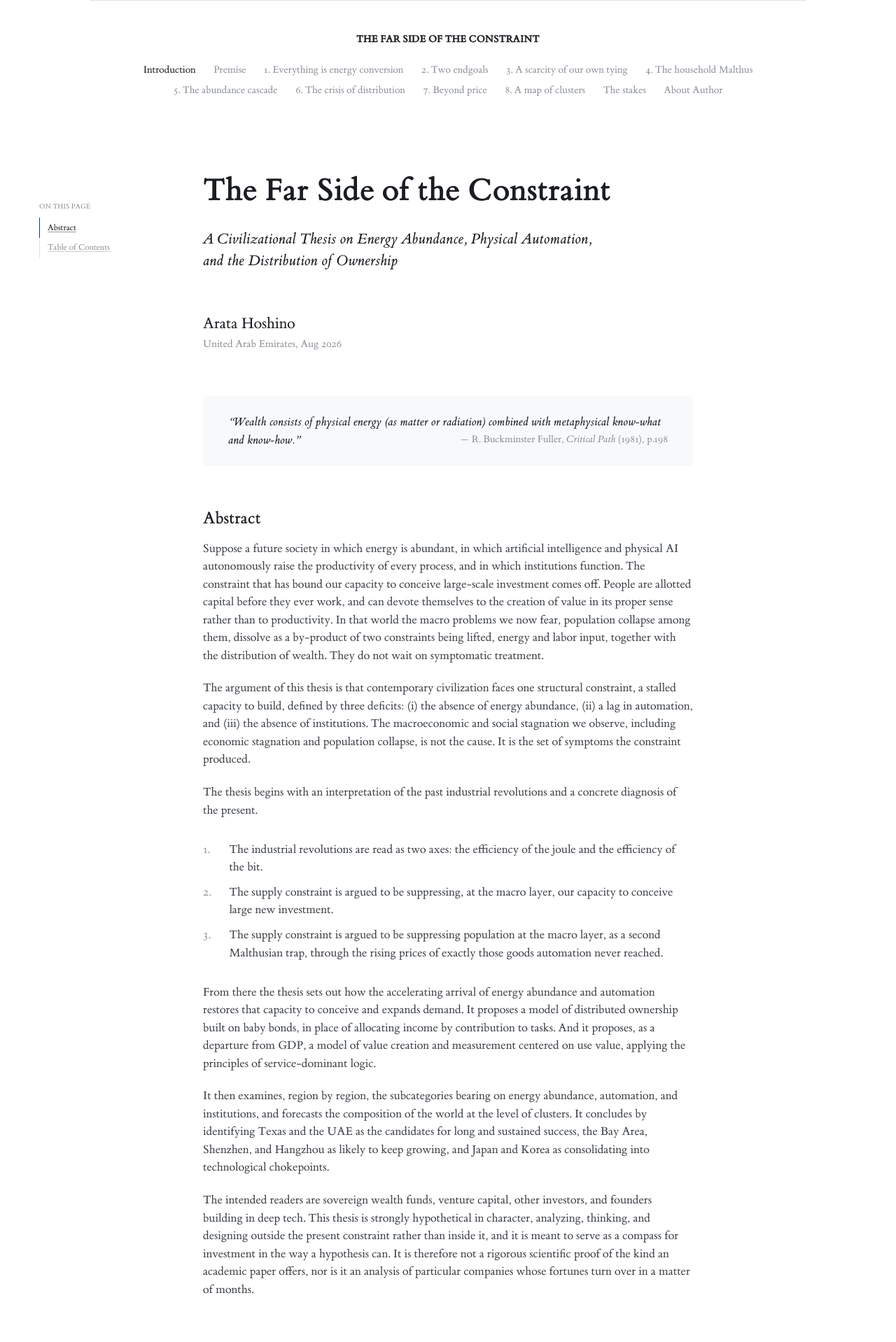
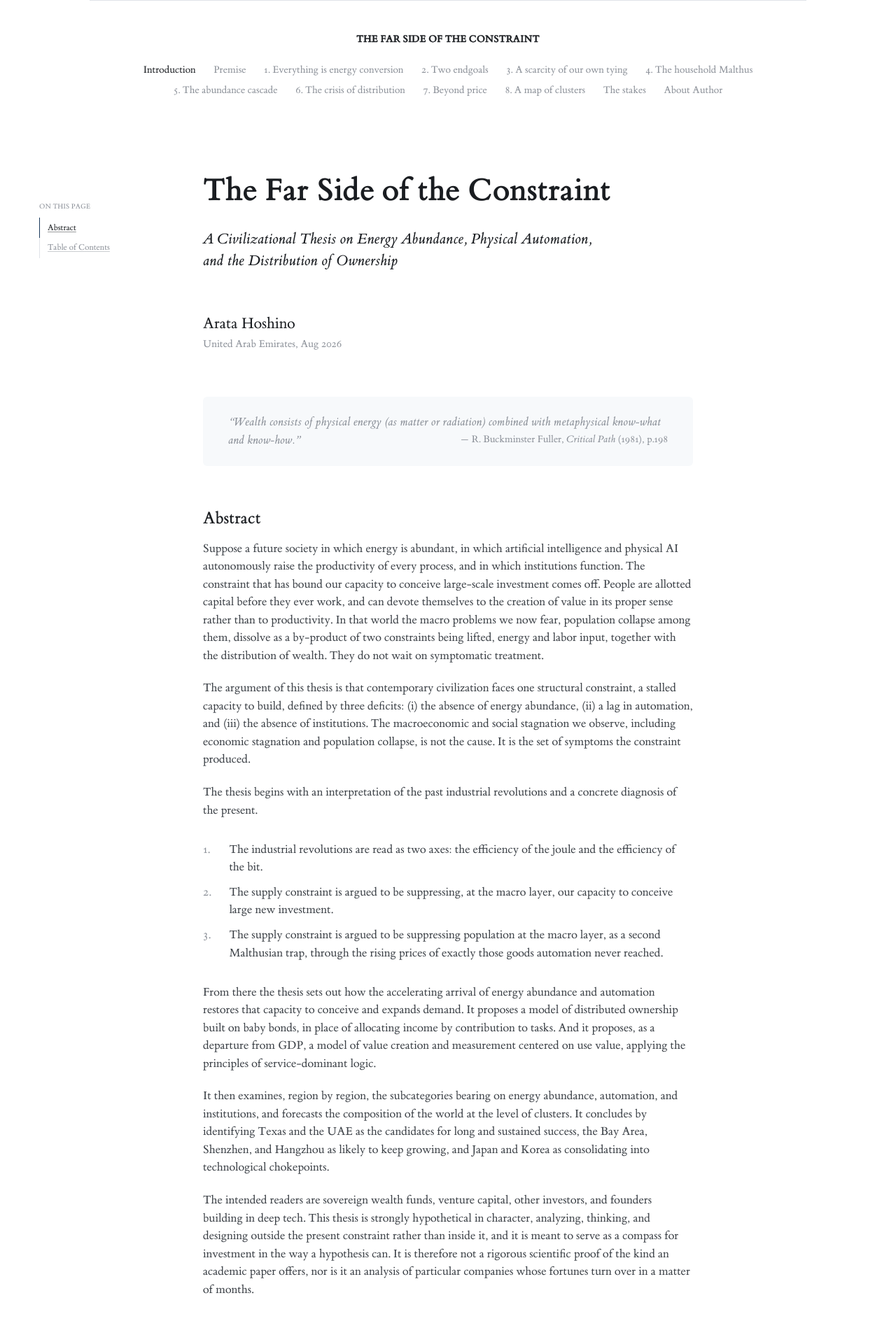
Before and after one commit to arata-hoshino/arata-hoshino.github.io, a Jekyll site: the page built from index.md, in a window 1280 px wide. Shown: the top 1918 px of the page at 70% size. Built offline with Jekyll 4.4.1, drawn with Linux system fonts in a browser that asks for light colours.

Commit message:
Set the quotation at the colour of its source
Co-Authored-By: Claude Opus 5 <noreply@anthropic.com>

```diff
--- a/assets/css/style.css
+++ b/assets/css/style.css
@@ -580,7 +580,8 @@ main {
 
 .epigraph blockquote {
   margin: 0;
-  color: var(--ink);
+  /* the quotation and its source are set at one colour */
+  color: var(--muted);
   font-style: italic;
 }
 
```
